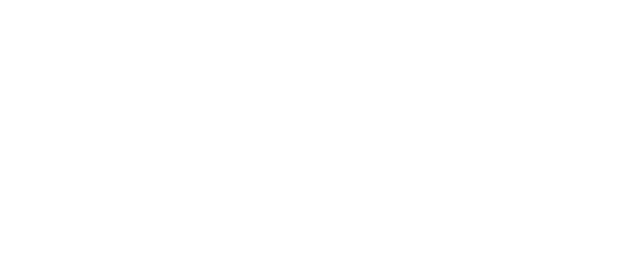
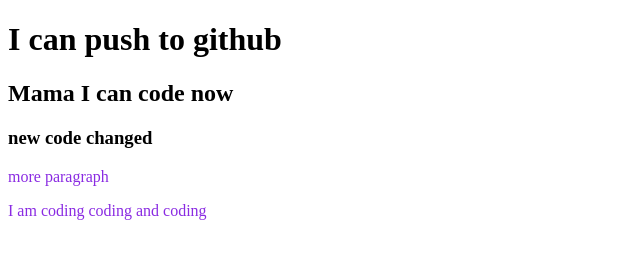
Before and after one commit to MD-Mahamudul/my-fist-repo, a plain HTML site: page index.html in a window 1280 px wide. Shown: the whole page, without its empty margins (0-640 px from the left). Drawn offline with Linux system fonts and the light colour scheme.

Commit message:
style added

```diff
--- a/index.html
+++ b/index.html
@@ -5,8 +5,13 @@
     <meta http-equiv="X-UA-Compatible" content="IE=edge">
     <meta name="viewport" content="width=device-width, initial-scale=1.0">
     <title>My Fist Github Repo</title>
+    <link rel="stylesheet" href="style.css">
 </head>
 <body>
-
+    <h1>I can push to github</h1>
+    <h2>Mama I can code now</h2>
+    <h3>new code changed</h3>
+    <p>more paragraph</p>
+    <p>I am coding coding and coding</p>
 </body>
 </html>
--- /dev/null
+++ b/style.css
@@ -0,0 +1,3 @@
+p{
+    color: blueviolet;
+}
```
